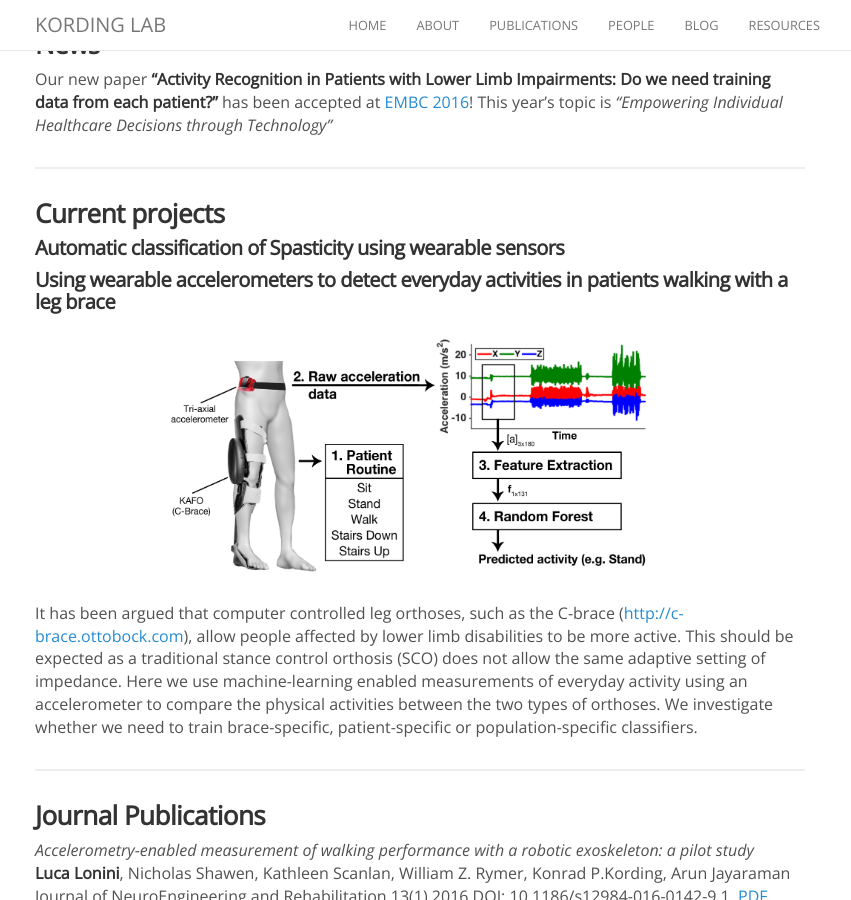
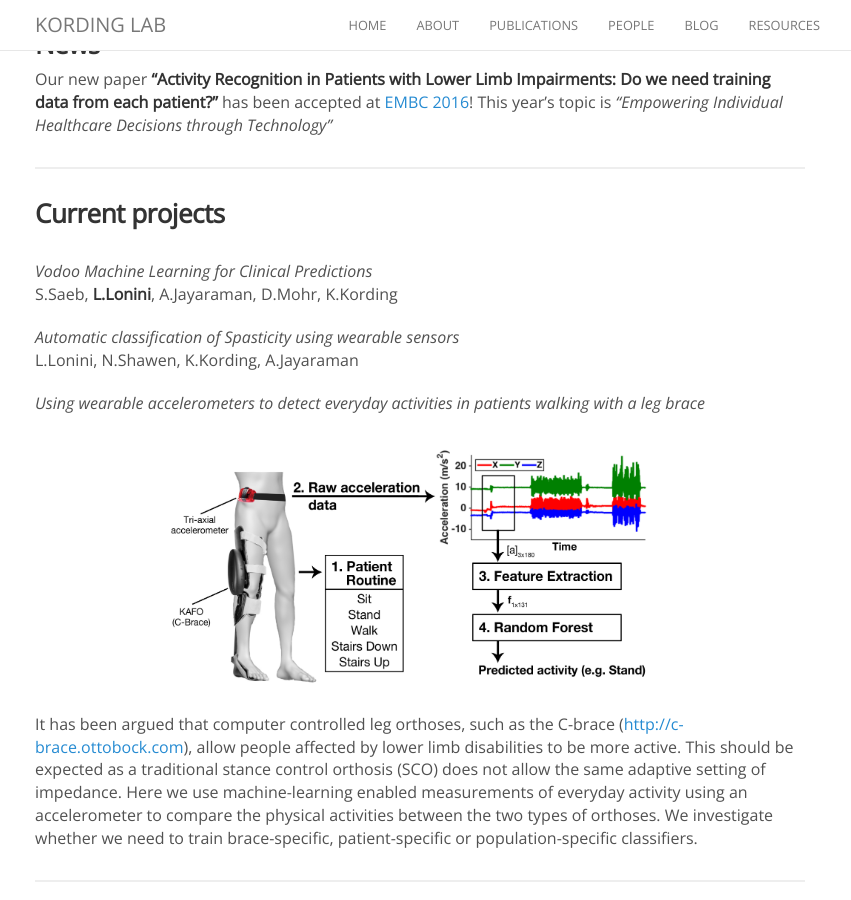
Before and after one commit to KordingLab/KordingLab.github.io, a Jekyll site: the page built from _people/luca_lonini.md, in a window 1280 px wide and 900 px high, scrolled down 1032 px. Shown: the whole window, without its empty margins (220-1071 px from the left). Built offline with Jekyll 4.4.1, drawn with Linux system fonts in a browser that asks for light colours; nearby versions of some CDN libraries; comment, search, counter and statistics services are not loaded.

Commit message:
Update luca_lonini.md

```diff
--- a/_people/luca_lonini.md
+++ b/_people/luca_lonini.md
@@ -39,10 +39,14 @@ Our new paper **"Activity Recognition in Patients with Lower Limb Impairments: D
 <hr>
 
 ### Current projects
+<br>
+_Vodoo Machine Learning for Clinical Predictions_ <br>
+S.Saeb, **L.Lonini**, A.Jayaraman, D.Mohr, K.Kording <br>
 
-#### Automatic classification of Spasticity using wearable sensors
+_Automatic classification of Spasticity using wearable sensors_ <br>
+L.Lonini, N.Shawen, K.Kording, A.Jayaraman<br>
 
-#### Using wearable accelerometers to detect everyday activities in patients walking with a leg brace
+_Using wearable accelerometers to detect everyday activities in patients walking with a leg brace_<br>
 
 <figure><center>
   <img src="{{site.baseurl}}/images/others/AR.jpg" width="500">
```
